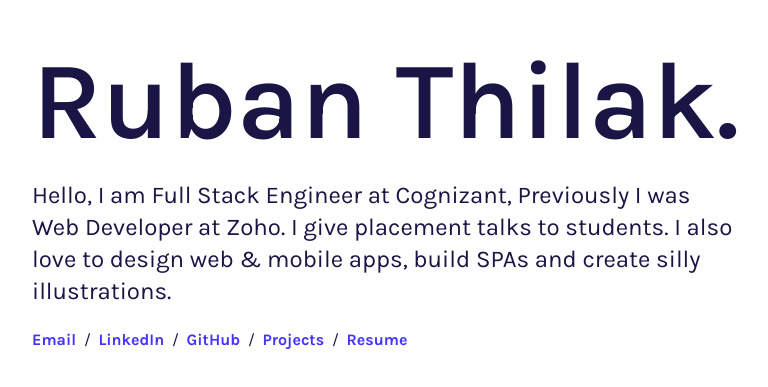
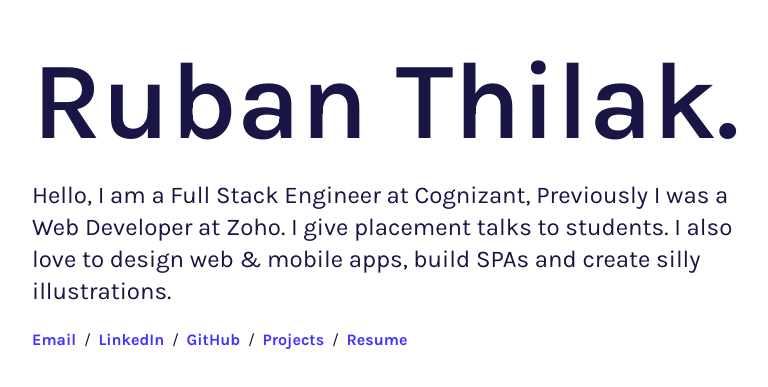
Before and after one commit to rubanthilak/rubanthilak.github.io, a website built with webpack: page index.html in a window 1280 px wide. Shown: the part 205-592 px from the top of the page, without its empty margins (8-776 px from the left). Built offline with nearby package versions, Linux system fonts and the light colour scheme.

Commit message:
Updated Grammar

```diff
--- a/index.html
+++ b/index.html
@@ -18,7 +18,7 @@
                </div>
                <div class="hero-content">
                     <p>
-                        Hello, I am Full Stack Engineer at Cognizant, Previously I was Web Developer at Zoho. I give
+                        Hello, I am a Full Stack Engineer at Cognizant, Previously I was a Web Developer at Zoho. I give
                         placement talks to students. I also love to design web & mobile apps, build SPAs and create silly illustrations.
                     </p>
                </div>
```
